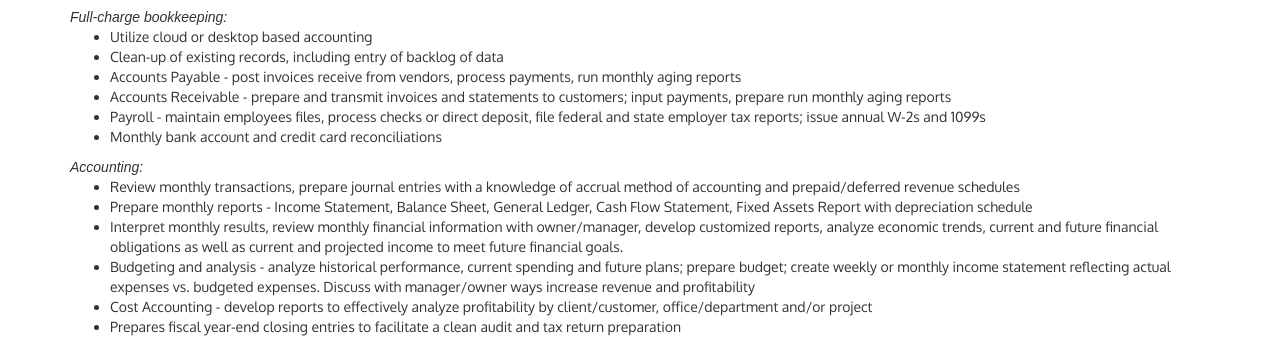
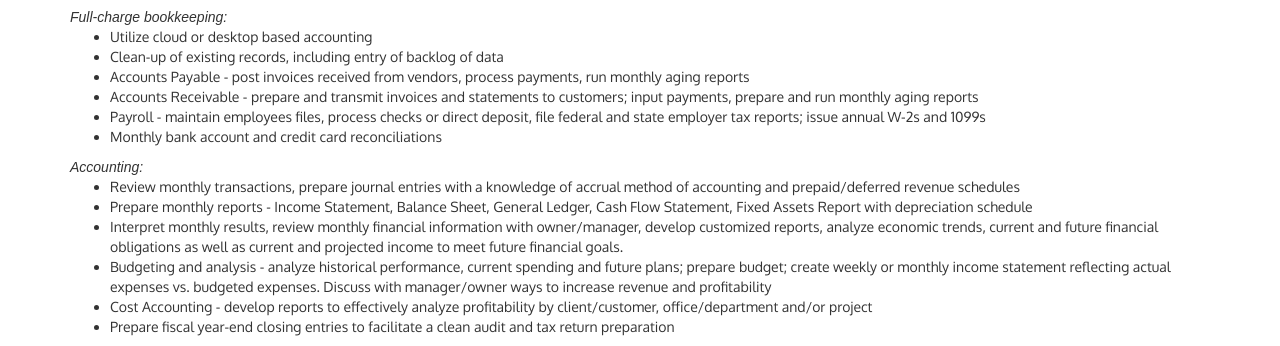
Before and after one commit to ejancic/gsa, a plain HTML site: page services.html in a window 1280 px wide. Shown: the part 395-741 px from the top of the page. Drawn offline with Linux system fonts and the light colour scheme; a web font is replaced by a local one.

Commit message:
corrected typos

```diff
--- a/services.html
+++ b/services.html
@@ -40,8 +40,8 @@
         <ul>
             <li>Utilize cloud or desktop based accounting</li>
             <li>Clean-up of existing records, including entry of backlog of data</li>
-            <li>Accounts Payable - post invoices receive from vendors, process payments, run monthly aging reports</li>
-            <li>Accounts Receivable - prepare and transmit invoices and statements to customers; input payments, prepare run monthly aging reports</li>
+            <li>Accounts Payable - post invoices received from vendors, process payments, run monthly aging reports</li>
+            <li>Accounts Receivable - prepare and transmit invoices and statements to customers; input payments, prepare and run monthly aging reports</li>
             <li>Payroll - maintain employees files, process checks or direct deposit, file federal and state employer tax reports; issue annual W-2s and 1099s</li>
             <li>Monthly bank account and credit card reconciliations</li>
         </ul>
@@ -51,9 +51,9 @@
             <li>Review monthly transactions, prepare journal entries with a knowledge of accrual method of accounting and prepaid/deferred revenue schedules</li>
             <li>Prepare monthly reports - Income Statement, Balance Sheet, General Ledger, Cash Flow Statement, Fixed Assets Report with depreciation schedule</li>
             <li>Interpret monthly results, review monthly financial information with owner/manager, develop customized reports, analyze economic trends, current and future financial obligations as well as current and projected income to meet future financial goals.</li>
-            <li>Budgeting and analysis - analyze historical performance, current spending and future plans;  prepare budget; create weekly or monthly income statement reflecting actual expenses vs. budgeted expenses.  Discuss with manager/owner ways increase revenue and profitability</li>
+            <li>Budgeting and analysis - analyze historical performance, current spending and future plans;  prepare budget; create weekly or monthly income statement reflecting actual expenses vs. budgeted expenses.  Discuss with manager/owner ways to increase revenue and profitability</li>
             <li>Cost Accounting - develop reports to effectively analyze profitability by client/customer, office/department and/or project</li>
-            <li>Prepares fiscal year-end closing entries to facilitate a clean audit and tax return preparation</li>
+            <li>Prepare fiscal year-end closing entries to facilitate a clean audit and tax return preparation</li>
         </ul>
 
         <span>Quickbooks Consulting:</span>
```
Also changed, not shown: resources.html (+1 -1 lines).
